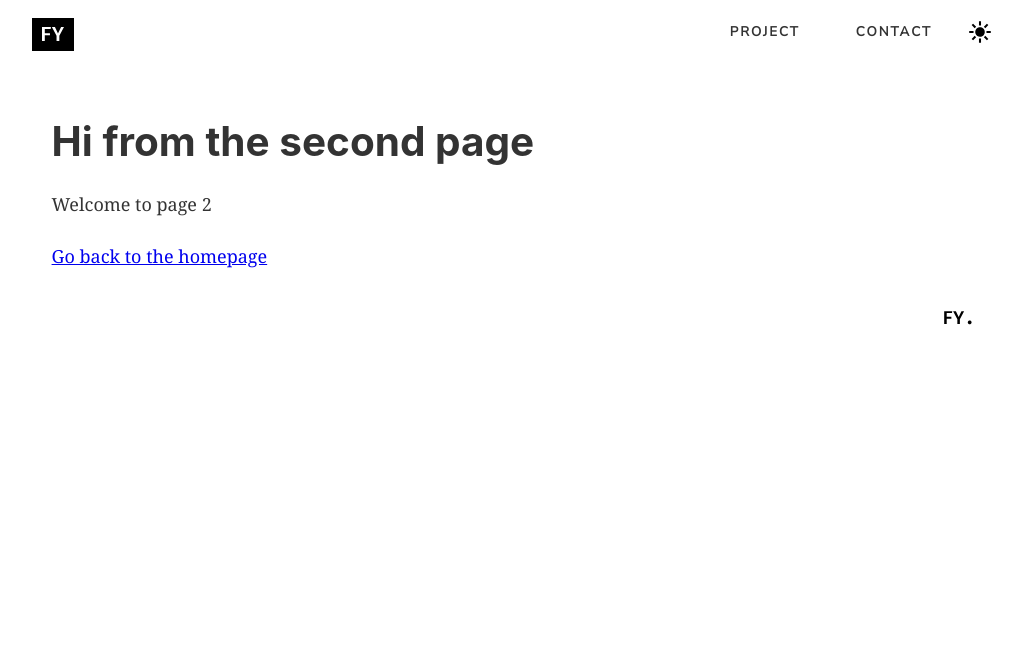
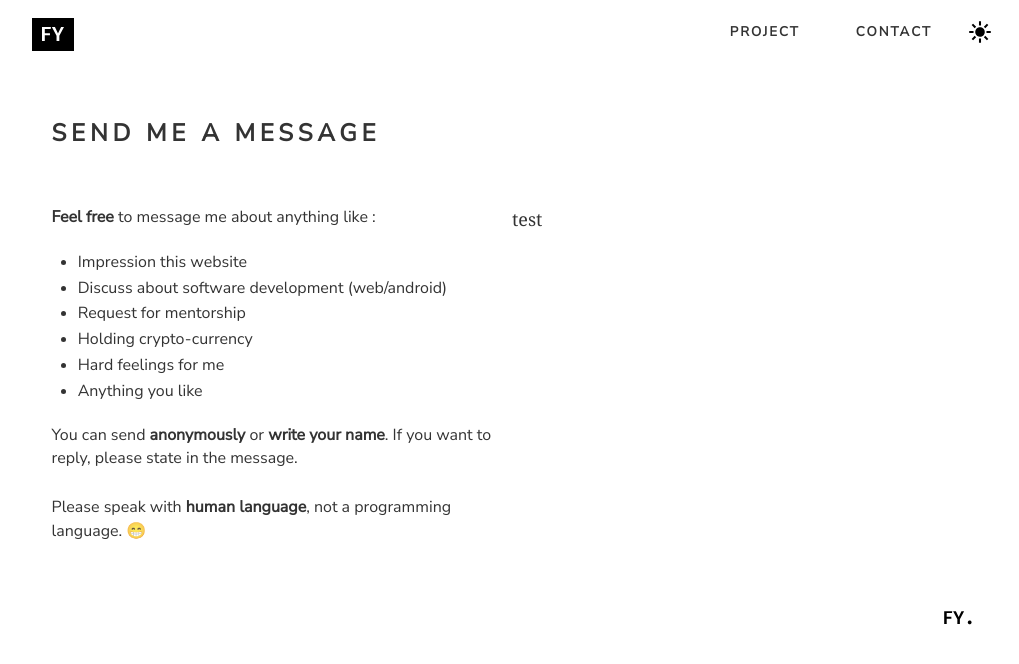
Before and after one commit to fyfirman/fyfirman.tech, a Gatsby site: page /message in a window 1280 px wide. Shown: the whole page, without its empty margins (128-1147 px from the left). Built offline with nearby package versions, Linux system fonts and the light colour scheme; Gatsby itself is replaced by a stand-in of ours.

Commit message:
feat: info about messages

```diff
--- a/src/components/layout.js
+++ b/src/components/layout.js
@@ -5,16 +5,13 @@
  * See: https://www.gatsbyjs.com/docs/use-static-query/
  */
 
-import React, { useEffect, useState } from "react"
+import React from "react"
 import PropTypes from "prop-types"
-import { useStaticQuery, graphql } from "gatsby"
-import Lottie from 'react-lottie'
 import { useMediaQuery } from 'react-responsive'
 import "@fontsource/nunito-sans"
 
 import "./layout.css"
 import SEO from "../components/seo"
-import animationData from "../lotties/loading-animation.json"
 import Header from "./header/header"
 import end from '../images/end.svg'
 
@@ -23,29 +20,10 @@ const Layout = ({ children, projectRef, contactRef, title }) => {
     query: '(min-device-width: 1080px)'
   })
 
-  const data = useStaticQuery(graphql`
-    query SiteTitleQuery {
-      site {
-        siteMetadata {
-          title
-        }
-      }
-    }
-  `)
-
-  const lottieOptions = {
-    loop: true,
-    autoplay: true,
-    animationData: animationData,
-    rendererSettings: {
-      preserveAspectRatio: 'xMidYMid slice'
-    }
-  };
-
   return (
     <>
       <SEO />
-      <Header siteTitle={title || data.site.siteMetadata?.title } projectRef={projectRef} contactRef={contactRef} />
+      <Header siteTitle={title ?? "Firmansyah Yanuar" } projectRef={projectRef} contactRef={contactRef} />
       <div
         style={{
           margin: `0 auto`,
--- a/src/pages/message.js
+++ b/src/pages/message.js
@@ -1,13 +1,35 @@
 import React from "react"
-import { Link } from "gatsby"
-
 import Layout from "../components/layout"
+import * as styles from "../styles/index.styles"
 
 const MessagePage = () => (
   <Layout title="Firmansyah Yanuar | Message">
-    <h1>Hi from the second page</h1>
-    <p>Welcome to page 2</p>
-    <Link to="/">Go back to the homepage</Link>
+    <h3 style={styles.title}>Send me a message</h3>
+    <div style={{ display: 'flex', flexDirection: 'row' }}>
+      <div style={{ flex: 1 }}>
+        <p style={styles.body}>
+          <b>Feel free</b> to message me about anything like :
+        </p>
+        <ul style={styles.list}>
+          <li>Impression this website</li>
+          <li>Discuss about software development (web/android)</li>
+          <li>Request for mentorship</li>
+          <li>Holding crypto-currency</li>
+          <li>Hard feelings for me</li>
+          <li>Anything you like</li>
+        </ul>
+        <p style={styles.body}>
+          You can send <b>anonymously</b> or <b>write your name</b>. If you want to
+          reply, please state in the message.
+        </p>
+        <p style={styles.body}>
+          Please speak with <b>human language</b>, not a programming language. 😁
+        </p>
+      </div>
+      <div style={{ flex: 1 }}>
+        test
+      </div>
+    </div>
   </Layout>
 )
 
--- a/src/styles/index.styles.js
+++ b/src/styles/index.styles.js
@@ -19,7 +19,7 @@ export const title = {
 export const body = {
   fontFamily: 'Nunito Sans',
   fontWeight: 500,
-  fontSize: 14,
+  fontSize: 16,
   color: 'var(--text-body)',
   lineHeight: '145.1%'
 }
@@ -51,3 +51,12 @@ export const sosmed = {
   alignItems: "center",
   justifyContent: "center"
 }
+
+// Message Section
+export const list = {
+  fontFamily: 'Nunito Sans',
+  fontWeight: 500,
+  fontSize: 16,
+  color: 'var(--text-body)',
+  lineHeight: '80%'
+}
```
